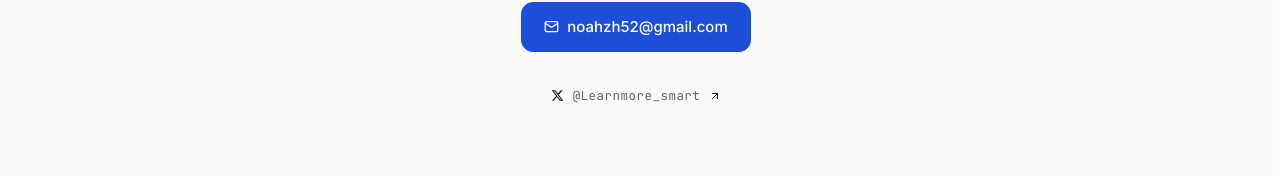
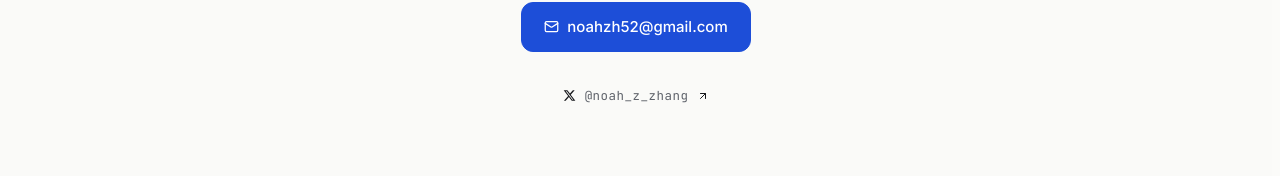
Before and after one commit to Learnmore-smart/Rateministere-homepage, a Next.js app: page / in a window 1280 px wide. Shown: the part 5318-5494 px from the top of the page. Built offline with nearby package versions, Linux system fonts and the light colour scheme.

Commit message:
feat: update X profile to @noah_z_zhang and YouTube channel link

```diff
--- a/src/components/FeaturedGrid.tsx
+++ b/src/components/FeaturedGrid.tsx
@@ -41,7 +41,7 @@ const BENTO_ITEMS: BentoItem[] = [
     image: "/Noah-Piano-Journey.png",
     previewType: "video",
     src: "/Videos-demo/Für Elise - Easy piano tutorial (1).mp4",
-    link: "https://www.youtube.com/@pianowithnoah?sub_confirmation=1",
+    link: "https://www.youtube.com/@pianowithnoah",
     className: "sm:col-span-2 md:col-span-2 md:row-span-1 min-h-[220px] md:min-h-[240px]",
   },
   {
@@ -492,7 +492,7 @@ function ShowcaseModal({
               <div className="flex flex-wrap gap-3">
                 {item.id === "piano" && (
                   <a
-                    href="https://www.youtube.com/@pianowithnoah?sub_confirmation=1"
+                    href="https://www.youtube.com/@pianowithnoah"
                     target="_blank"
                     rel="noreferrer"
                     className="inline-flex items-center gap-2 rounded-full border border-border bg-surface px-4 py-2 font-body text-[10px] uppercase tracking-[0.2em] text-text hover:border-text/30 transition-colors cursor-pointer"
--- a/src/components/Footer.tsx
+++ b/src/components/Footer.tsx
@@ -94,7 +94,7 @@ export default function Footer() {
                   GitHub
                 </a>
                 <a
-                  href="https://x.com/Learnmore_smart"
+                  href="https://x.com/noah_z_zhang"
                   target="_blank"
                   rel="noreferrer"
                   className="inline-flex items-center gap-2 rounded-full border border-border bg-background px-4 py-2 font-body text-[11px] uppercase tracking-[0.26em] transition-colors hover:text-text cursor-pointer"
@@ -112,7 +112,7 @@ export default function Footer() {
                   Instagram
                 </a>
                 <a
-                  href="https://www.youtube.com/@pianowithnoah?sub_confirmation=1"
+                  href="https://www.youtube.com/@pianowithnoah"
                   target="_blank"
                   rel="noreferrer"
                   className="inline-flex items-center gap-2 rounded-full border border-border bg-background px-4 py-2 font-body text-[11px] uppercase tracking-[0.26em] transition-colors hover:text-text cursor-pointer"
--- a/src/components/arcade/ArcadePage.tsx
+++ b/src/components/arcade/ArcadePage.tsx
@@ -305,7 +305,7 @@ export default function ArcadePage() {
               transition={{ duration: 0.9, repeat: Infinity }}
               style={{ textShadow: "0 3px 0 #000" }}
             >
-              ⚠ CHALLENGER APPROACHING — @Learnmore_smart ⚠
+              ⚠ CHALLENGER APPROACHING — {SOCIALS.x.handle} ⚠
             </motion.p>
           </a>
 
--- a/src/lib/content.ts
+++ b/src/lib/content.ts
@@ -19,7 +19,7 @@ export const PROFILE = {
 
 export const PIANO = {
   channel: "Noah's Piano Journey",
-  url: "https://www.youtube.com/@pianowithnoah?sub_confirmation=1",
+  url: "https://www.youtube.com/@pianowithnoah",
   handle: "@pianowithnoah",
   views: "12,000,000+",
   viralShort: "3,000,000+",
@@ -34,7 +34,7 @@ export const PORTRAIT = {
 } as const;
 
 export const SOCIALS = {
-  x: { label: "X", handle: "@Learnmore_smart", url: "https://x.com/Learnmore_smart" },
+  x: { label: "X", handle: "@noah_z_zhang", url: "https://x.com/noah_z_zhang" },
   github: { label: "GitHub", url: "https://github.com/Learnmore-smart" },
   youtube: { label: "YouTube", url: PIANO.url },
   instagram: { label: "Instagram", url: "https://www.instagram.com/learnmore_smart/" },
```
Also changed, not shown: .ai/PROJECT_CONTEXT.md, 1 other file (tests, documents, lock files or other folders).
